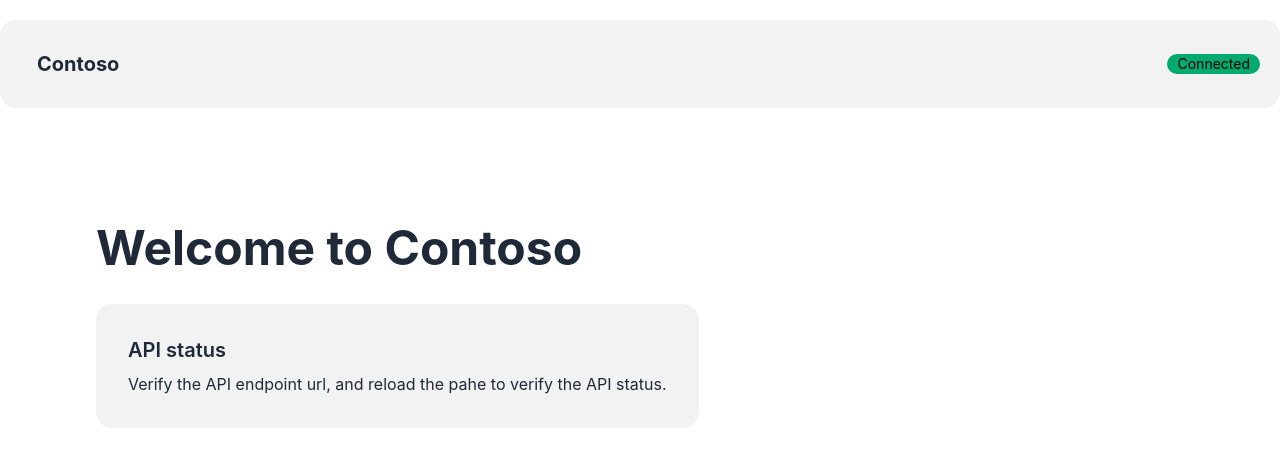
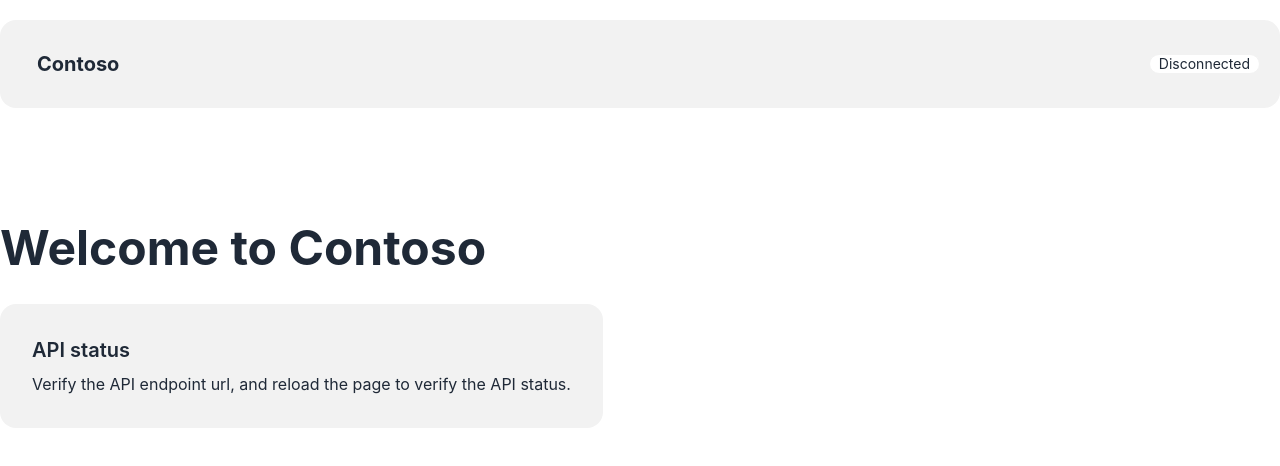
Before and after one commit to Entouanes/web-app-starter, a SvelteKit app in the folder frontend/: page / in a window 1280 px wide. Shown: the top 466 px of the page. Built offline with nearby package versions, Linux system fonts and the light colour scheme.

Commit message:
Fix health status condition and correct typo in API status message

```diff
--- a/frontend/src/routes/+layout.svelte
+++ b/frontend/src/routes/+layout.svelte
@@ -7,13 +7,13 @@
 <div class="bg-base-200 mx-auto my-5 container rounded-box p-5">
   <div class="flex justify-between items-center">
     <p class="btn btn-ghost text-xl font-bold">Contoso</p>
-	{#if healthStatus}
+	{#if healthStatus===true}
         <span class="badge badge-success">Connected</span>
     {:else}
         <span class="badge">Disconnected</span>
     {/if}
   </div>
 </div>
-<div class="container mx-auto space-y-8 p-24">
+<div class="container mx-auto space-y-8 py-24">
 	{@render children()}
 </div>
--- a/frontend/src/routes/+page.svelte
+++ b/frontend/src/routes/+page.svelte
@@ -3,7 +3,7 @@
   <div class="card bg-base-200 w-auto">
     <div class="card-body">
       <h2 class="card-title">API status</h2>
-      <p>Verify the API endpoint url, and reload the pahe to verify the API status.</p>
+      <p>Verify the API endpoint url, and reload the page to verify the API status.</p>
     </div>
   </div>
 </div>
```
